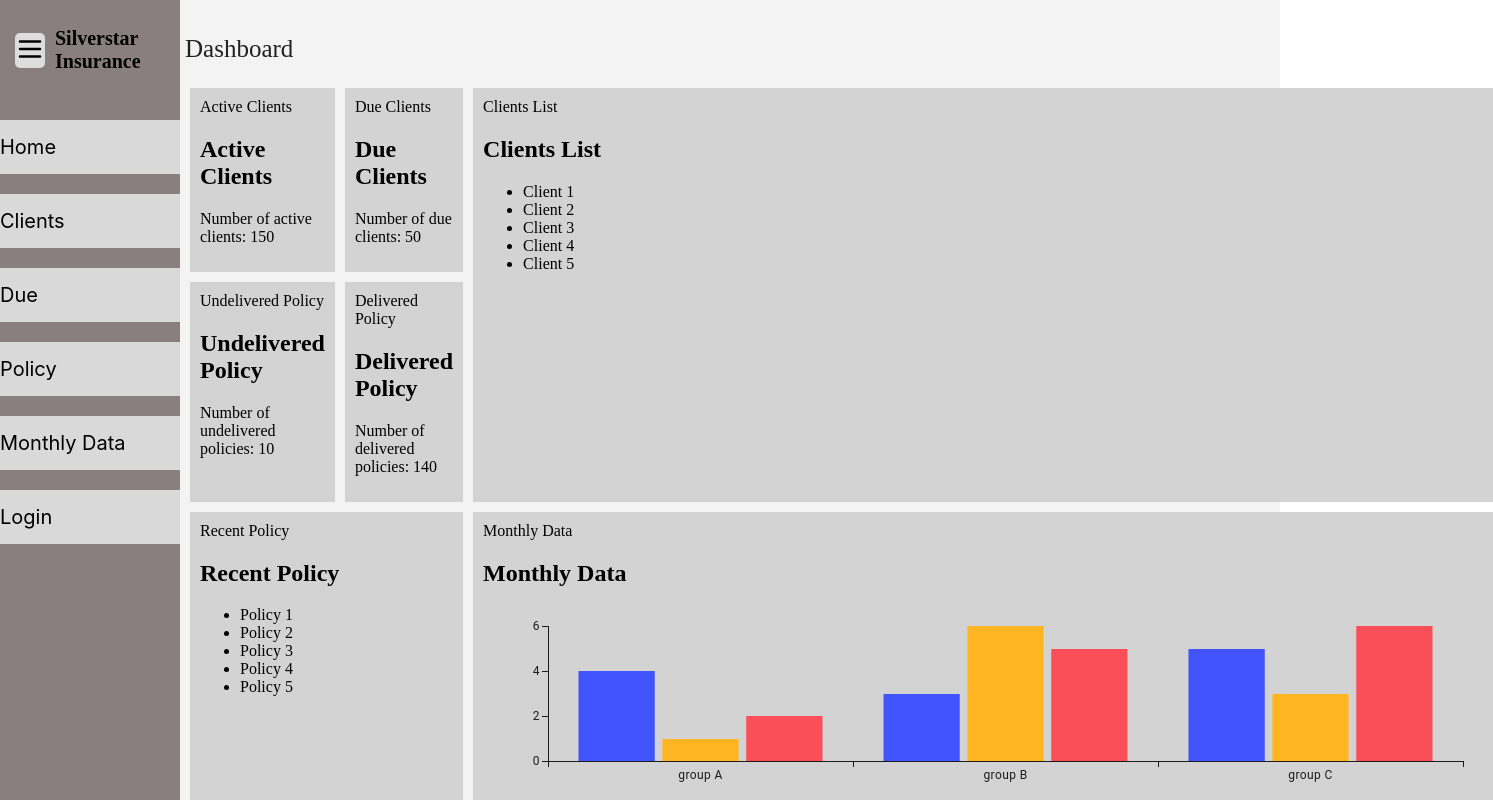
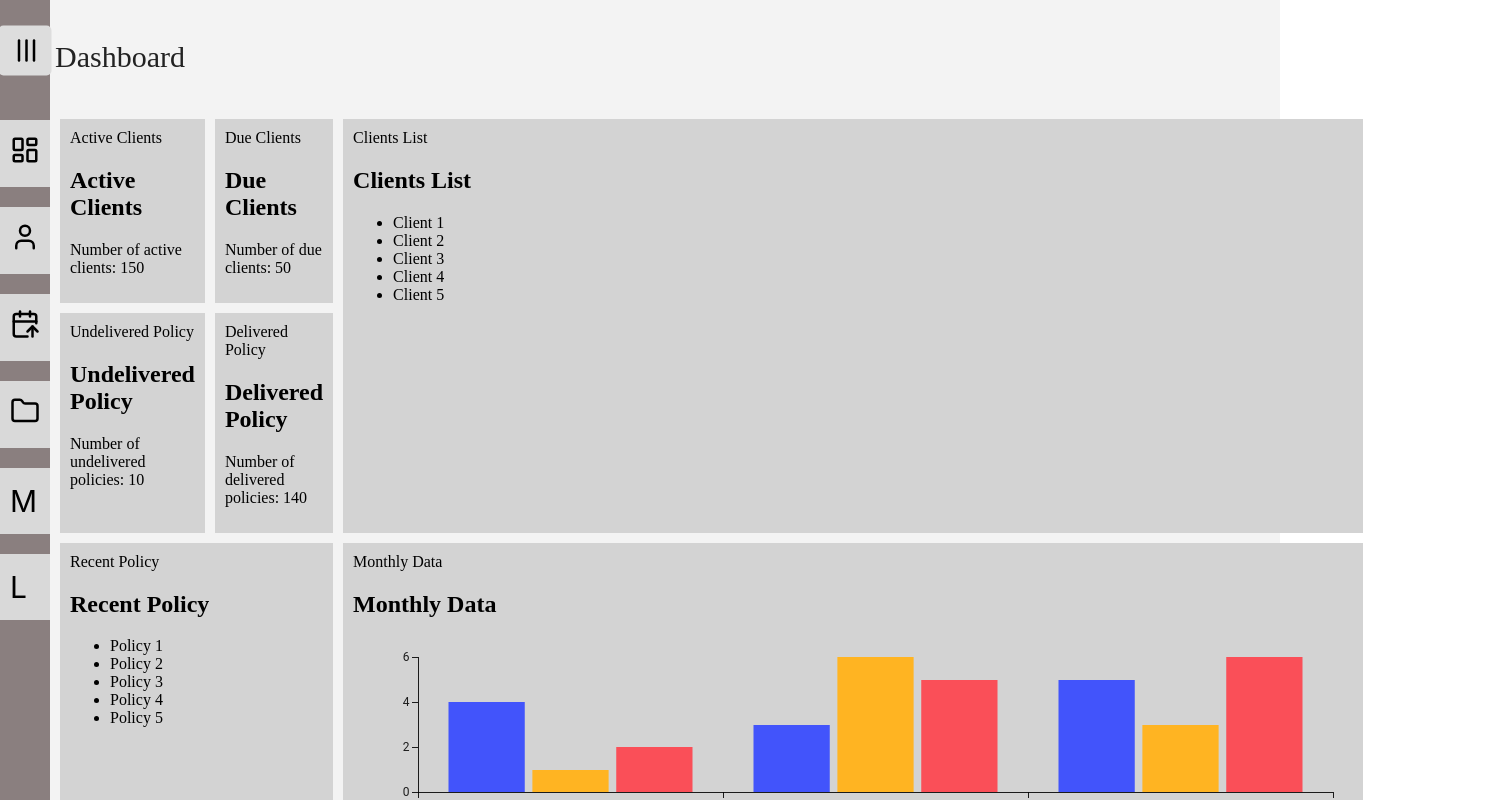
Before and after one commit to WNTERFX/insurance-client-page, a React (Create React App) app: page /appinsurance/MainArea/Dashboard in a window 1280 px wide. Both pictures are taken after a click on the button 30 px from the left and 50 px from the top of the page. Shown: the top 800 px of the page, 1493 px wide, since content can reach past the window. Built offline with nearby package versions, Linux system fonts and the light colour scheme.

Commit message:
Added new features in nav and content-area

```diff
--- a/package.json
+++ b/package.json
@@ -12,9 +12,12 @@
     "@testing-library/react": "^16.3.0",
     "@testing-library/user-event": "^13.5.0",
     "gh-pages": "^6.3.0",
+    "isomorphic-git": "^1.30.1",
+    "jest-md-dashboard": "^0.8.0",
     "lucide-react": "^0.488.0",
     "react": "^19.1.0",
     "react-dom": "^19.1.0",
+    "react-icons": "^5.5.0",
     "react-router-dom": "^7.5.1",
     "react-scripts": "^5.0.1",
     "web-vitals": "^2.1.4"
--- a/src/MainArea.js
+++ b/src/MainArea.js
@@ -1,4 +1,4 @@
-import React from "react";
+
 import "./styles/main_area-styles.css";
 import NavBar from "./NavBar";
 import Policy from "./Policy";
@@ -9,17 +9,24 @@ import Client from "./Client";
 import "./styles/client-styles.css"
 import Due from "./Due";
 import "./styles/due-styles.css"
+import React, { useState } from "react";
 import { Outlet } from 'react-router-dom';
 
 export default function MainArea()
 {
 
+    const [isMinimized, setIsMinimized] = useState(false);
+
+    const handleMinimizeChange = (newMinimizedState) => {
+      setIsMinimized(newMinimizedState);
+    };
+
     return (
         <div className="main-area">
             <div className="nav-area">
-                <NavBar />
+                <NavBar onMinimizeChange={handleMinimizeChange} />
             </div>
-            <div className="content-area">
+            <div className="content-area"  style={{ marginLeft: isMinimized ? "50px" : "200px" }}>
                 <Outlet/>
             </div>
         </div>
--- a/src/NavBar.js
+++ b/src/NavBar.js
@@ -1,26 +1,58 @@
 import "./styles/nav-styles.css"
 import {Menu} from 'lucide-react';
 import { Link } from 'react-router-dom';
+import React, { useState } from "react";
+import { LuLayoutDashboard } from "react-icons/lu";
+import { LuUser } from "react-icons/lu";
+import { LuCalendarArrowUp } from "react-icons/lu";
+import { LuFolder } from "react-icons/lu";
 
-export default function NavBar() {
+export default function NavBar( {onMinimizeChange}) {
 
+  const [isMinimize, setIsMinimize] = useState(false);
+
+  const handleMinimize = () => {
+    setIsMinimize((prev) => {
+      const newState = !prev;
+      onMinimizeChange(newState);
+      return newState;
+    });
+  };
 
   return (
-  <div className="nav-bar">
-    <div className="logo-bar">
-    <button className="nav-bar-button" >
-      <Menu className="nav-bar-icon" size={30} color="black" />
-    </button>
-    <h1 className="logo">Silverstar Insurance</h1>
+    <div className={`nav-bar ${isMinimize ? "minimize" : ""}`}>
+      <div className="logo-bar">
+        <button className="nav-bar-button" onClick={handleMinimize}>
+        <Menu className="nav-bar-icon" size={30} color="black" />
+        </button>
+        {!isMinimize && <h1 className="logo">Silverstar Insurance</h1>}
+
     </div>
     <div className="side-bar">
 
-      <Link to="/appinsurance/MainArea/Dashboard" className="side-bar-item">Home</Link>
-      <Link to="/appinsurance/MainArea/Client" className="side-bar-item">Clients</Link>
-      <Link to="/appinsurance/MainArea/Due" className="side-bar-item">Due</Link>
-      <Link to="/appinsurance/MainArea/Policy" className="side-bar-item">Policy</Link>
-      <Link to="#" className="side-bar-item">Monthly Data</Link>
-      <Link to="#" className="side-bar-item">Login</Link>
+      <Link to="/appinsurance/MainArea/Dashboard" className="side-bar-item">
+        {isMinimize ? <LuLayoutDashboard /> : "Dashboard"}
+      </Link>
+
+      <Link to="/appinsurance/MainArea/Client" className="side-bar-item">
+        {isMinimize ? <LuUser /> : "Clients"}
+      </Link>
+
+      <Link to="/appinsurance/MainArea/Due" className="side-bar-item">
+        {isMinimize ? <LuCalendarArrowUp /> : "Due"}
+      </Link>
+
+      <Link to="/appinsurance/MainArea/Policy" className="side-bar-item">
+        {isMinimize ? <LuFolder /> : "Policy"}
+      </Link>
+
+      <Link to="#" className="side-bar-item">
+        {isMinimize ? "M" : "Monthly Data"}
+      </Link>
+
+      <Link to="/appinsurance" className="side-bar-item">
+        {isMinimize ? "L" : "Login"}
+      </Link>
 
     </div>
   </div>
--- a/src/styles/dashboard-styles.css
+++ b/src/styles/dashboard-styles.css
@@ -6,7 +6,7 @@
 
     color: #222;
     padding: 10px 5px 0px;
-    font-size: 25px;
+    font-size: 30px;
     align-items: center;
 
 }
@@ -18,7 +18,7 @@
         "recentPolicies recentPolicies clientChart";
 
     gap: 10px;
-    padding: 0px 10px 10px;
+    padding: 15px 0px 10px 10px;
 
 
 }
--- a/src/styles/due-styles.css
+++ b/src/styles/due-styles.css
@@ -18,7 +18,7 @@
     width: 1350px;
     height: 200px;
 
-    padding: 0px 10px 10px;
+    padding: 15px 0px 10px 10px;
 }
 .Due-total{
     background: white;
--- a/src/styles/main_area-styles.css
+++ b/src/styles/main_area-styles.css
@@ -9,13 +9,17 @@
     flex: 5;
     margin-left: 200px;
     background-color: #f3f3f3;
+
+    transition: margin 0.3s ease;
 }
+
+
 
 @media screen and (min-width: 1080px) and (max-width: 2000px) {
 
   .main-area .content-area {
 
-    margin-left: 180px;
+    margin-left: 200px;
   }
 
 }
--- a/src/styles/nav-styles.css
+++ b/src/styles/nav-styles.css
@@ -8,6 +8,7 @@ body, html {
    background-color: #8A7F7F;
    height: 100%;
    width: 200px;
+   transition: width 0.3s ease;
 }
 
 .nav-bar .logo-bar
@@ -16,18 +17,21 @@ body, html {
    width: 100%;
    display: flex;
    align-items: center;
-   justify-content: center;
-   margin-left: 20px;
+   padding: 1px 0 1px 0;
+   transition: margin 0.3s ease
 }
+
 
 .nav-bar .logo {
    padding-left: 20px;
    font-size: 20px;
 }
 
-.nav-bar .nav-bar-button{
-   padding: 1px 0 1px 0;
+.logo-bar .nav-bar-button {
+   transition: transform 0.3s ease;
+
 }
+
 
 .side-bar .side-bar-item {
    padding: 30px 0 30px 0;
@@ -39,6 +43,9 @@ body, html {
    text-align:left;
    margin-top: 20px;
    font-family: 'Inter', sans-serif;
+   transition: padding 0.3s ease;
+
+
 }
 
 .side-bar .side-bar-item:hover {
@@ -48,10 +55,55 @@ body, html {
    background-color: #ffffff;
 }
 
+.nav-bar.minimize {
+   width: 50px;
+   transition: width 0.3s ease
+}
+
+.nav-bar.minimize .nav-bar-button{
+   transform: rotate(90deg);
+   transition: transform 0.3s ease;
+   margin-left: 0px;
+
+}
+
+.nav-bar.minimize .side-bar .side-bar-item {
+   font-size: 30px;
+   padding-left: 10px;
+   transition: padding 0.3s ease;
+
+}
 
 @media screen and (min-width: 1080px) and (max-width: 2000px) {
    .nav-bar {
       width: 180px;
+
+
+   }
+
+   .nav-bar .logo {
+      padding: 10px;
+
+   }
+
+   .nav-bar .nav-bar-button {
+      margin-left: -5px;
+
+
+   }
+
+   .side-bar .side-bar-item {
+      font-size: 20px;
+      padding: 15px 0 15px 0;
+      transition: padding 0.3s ease;
+
+   }
+}
+
+@media screen and (min-height: 300px) and (max-height: 900px) {
+   .nav-bar {
+      width: 180px;
+
    }
 
    .nav-bar .logo {
@@ -67,26 +119,6 @@ body, html {
    .side-bar .side-bar-item {
       font-size: 20px;
       padding: 15px 0 15px 0;
+      transition: padding 0.3s ease;
    }
 }
-
-@media screen and (min-height: 300px) and (max-height: 900px) {
-   .nav-bar {
-      width: 180px;
-   }
-
-   .nav-bar .logo {
-      padding: 10px;
-
-   }
-
-   .nav-bar .nav-bar-button {
-      margin-left: -5px;
-
-   }
-
-   .side-bar .side-bar-item {
-      font-size: 20px;
-      padding: 15px 0 15px 0;
-   }
-}
```
Also changed, not shown: 1 other file (tests, documents, lock files or other folders).
